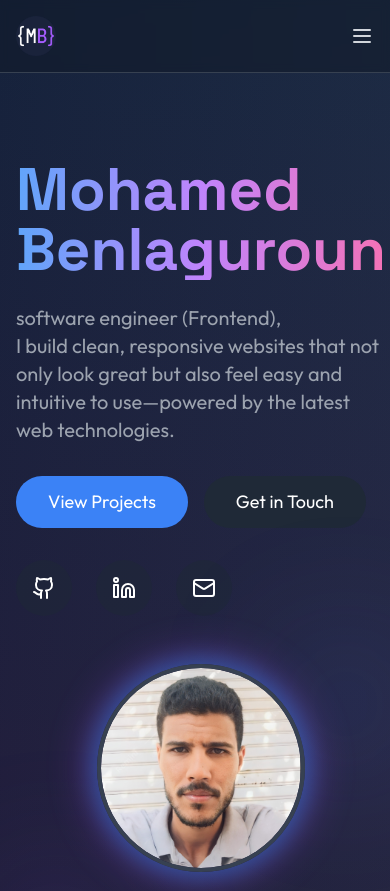
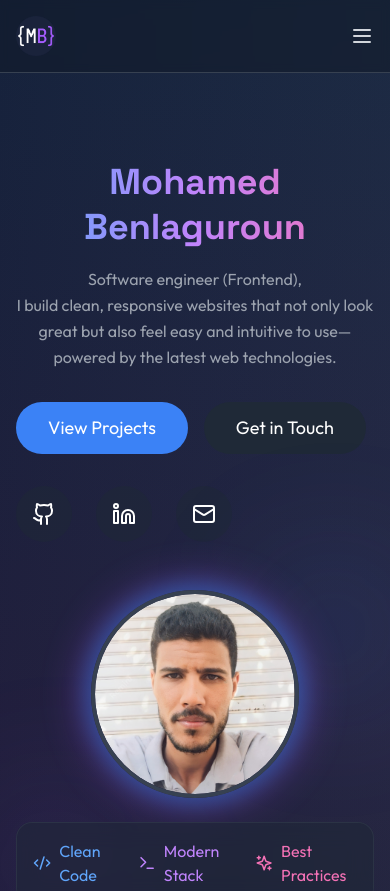
Before and after one commit to benlaguroun/portfolio-benlaguroun, a React (Vite) app: page / in a window 390 px wide. Shown: the top 891 px of the page. Built offline with nearby package versions, Linux system fonts and the light colour scheme.

Commit message:
fix responsive for herosection

```diff
--- a/src/pages/Home.tsx
+++ b/src/pages/Home.tsx
@@ -103,19 +103,20 @@ export function Home() {
                 initial={{ scale: 0.5, opacity: 0 }}
                 animate={{ scale: 1, opacity: 1 }}
                 transition={{ duration: 0.8, delay: 0.2 }}
-                className="font-space-grotesk text-6xl md:text-7xl font-bold mb-6 bg-gradient-to-r from-blue-400 via-purple-400 to-pink-400 text-transparent bg-clip-text"
+                className="font-space-grotesk text-4xl sm:text-5xl md:text-6xl lg:text-7xl font-bold mb-4 bg-gradient-to-r from-blue-400 via-purple-400 to-pink-400 text-transparent bg-clip-text text-center md:text-left leading-tight"
               >
                 Mohamed
                 <br />
                 Benlaguroun
               </motion.h1>
+
               <motion.p
                 initial={{ opacity: 0, y: 20 }}
                 animate={{ opacity: 1, y: 0 }}
                 transition={{ duration: 0.8, delay: 0.4 }}
-                className="text-xl text-gray-400 mb-8"
+                className="text-base sm:text-lg md:text-xl text-gray-400 mb-8 text-center md:text-left leading-relaxed"
               >
-                software engineer (Frontend), <br />I build clean, responsive
+                Software engineer (Frontend), <br />I build clean, responsive
                 websites that not only look great but also feel easy and
                 intuitive to use—powered by the latest web technologies.
               </motion.p>
```
